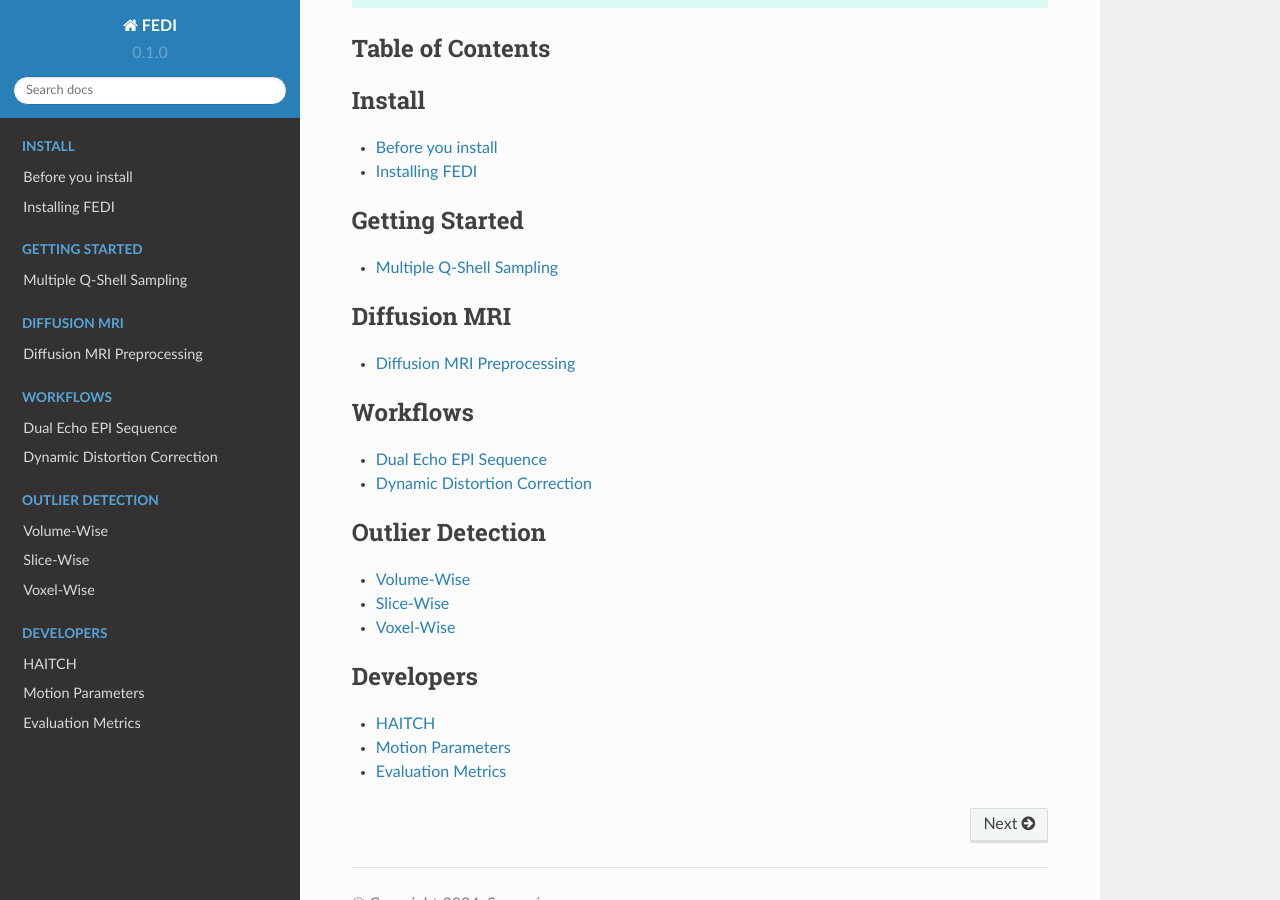
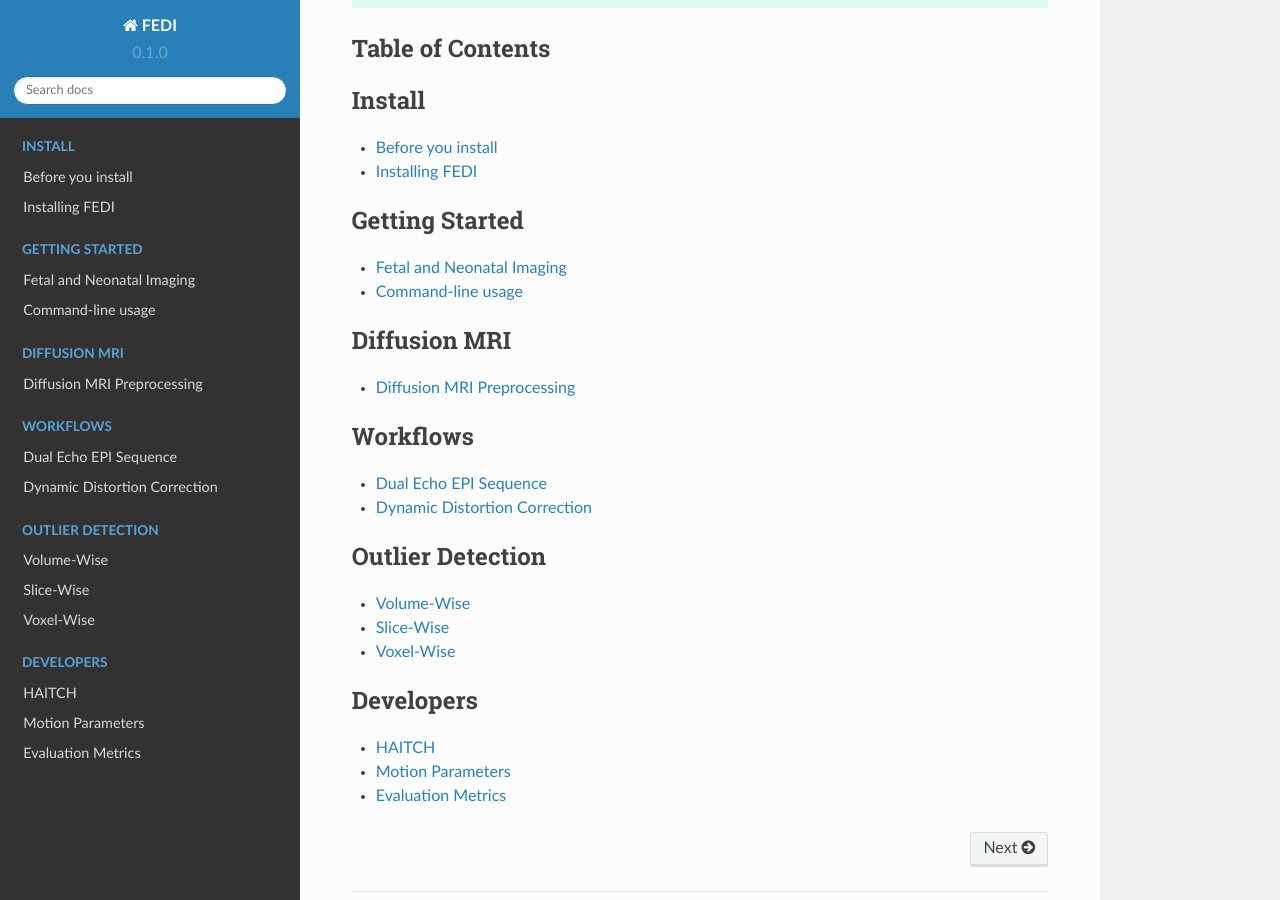
Before and after one commit to FEDIToolbox/FEDI, a Sphinx documentation site: the page built from documentation/source/index.rst, in a window 1280 px wide and 900 px high, scrolled down 1237 px. Built offline with Sphinx 7.4.7 and the Read the Docs theme 2.0.0, drawn with Linux system fonts in a browser that asks for light colours.

Commit message:
Update index.rst

```diff
--- a/documentation/source/index.rst
+++ b/documentation/source/index.rst
@@ -47,7 +47,7 @@ Table of Contents
    :maxdepth: 1
    :caption: Getting Started
 
-   sampling_scheme/starts
+   getting_started/starts
 
 .. toctree::
    :maxdepth: 1
```
